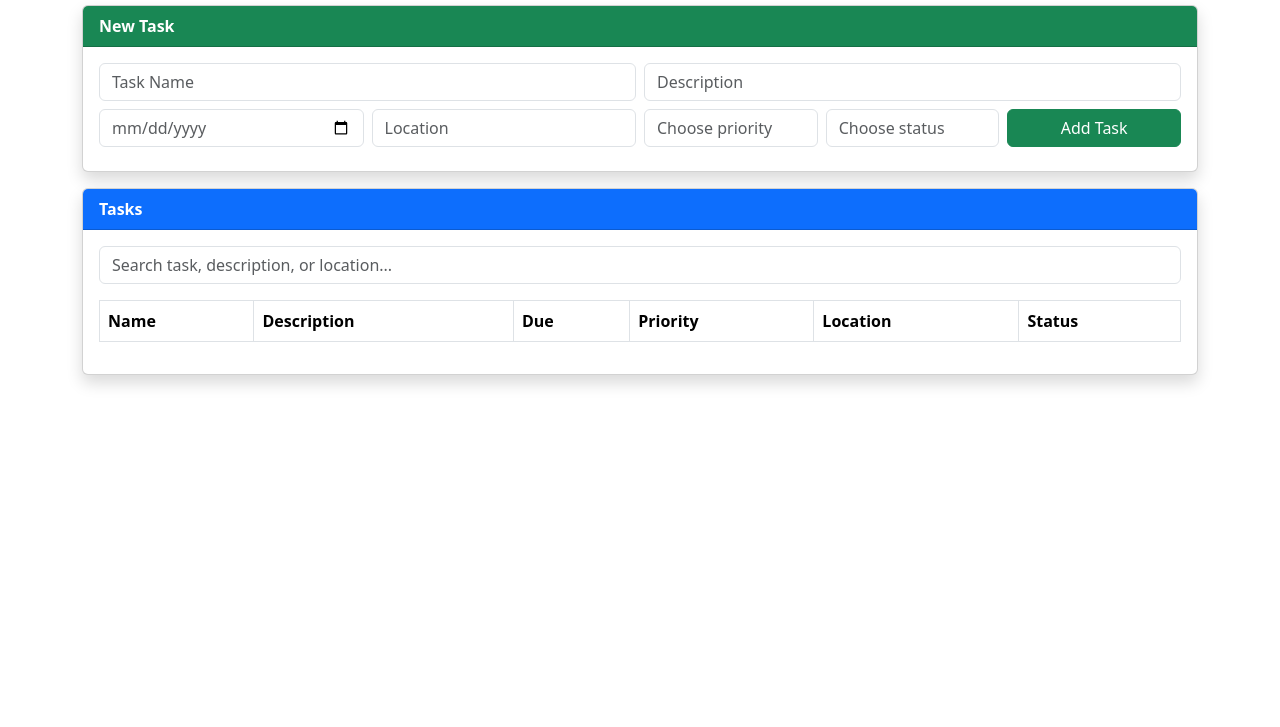
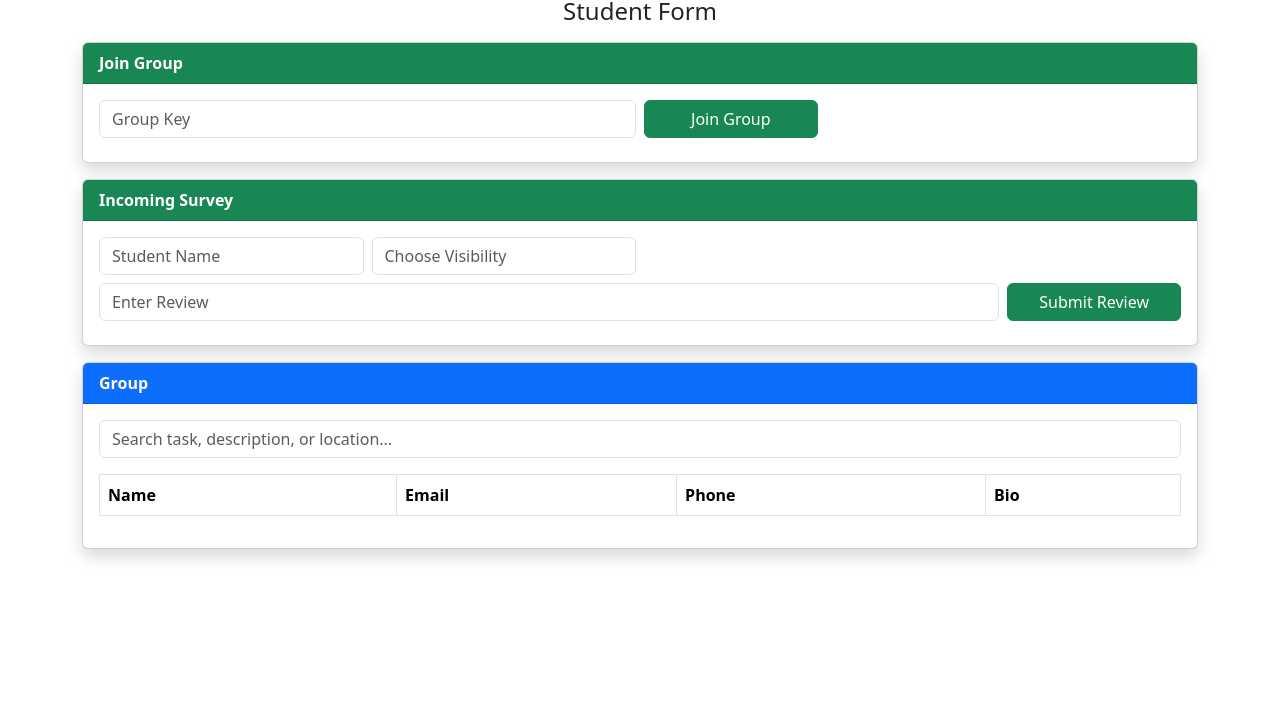
Before and after one commit to prestonharberts/csc3100-team-project, a plain HTML site: page student.html in a window 1280 px wide. Shown: the part 73-800 px from the top of the page. Drawn offline with nearby package versions, Linux system fonts and the light colour scheme; some packages are replaced by stand-ins of ours; no server answers; a script that the page names is missing.

Commit message:
Update student.html

```diff
--- a/student.html
+++ b/student.html
@@ -14,7 +14,7 @@
   <link rel="icon" href="data:,">
 
   <!-- PAGE TITLE -->
-  <title>To-Do List</title>
+  <title>Student App</title>
 
   <!-- CSS STYLESHEETS -->
   <link rel="stylesheet" href="css/lib/bootstrap.min.css" />
@@ -42,61 +42,66 @@
     </div> -->
 
     <!-- PAGE HEADER -->
-    <h2 class="text-center mb-3">📝 To-Do List</h2>
+    <h2 class="text-center">📝 RateMyTeam</h2>
+    <h4 class="text-center mb-3">Student Form</h4>
 
-    <!-- NEW TASK FORM -->
+    <!-- Join Group FORM -->
     <div class="card shadow mb-3">
       <div class="card-header bg-success text-white">
-        <strong>New Task</strong>
+        <strong>Join Group</strong>
       </div>
       <div class="card-body">
         <!-- add task inputs (Bootstrap-styled, with aria-labels) -->
-        <form id="formAddTask" onsubmit="return true">
+        <form id="formEnterGroup" onsubmit="return true">
           <!-- ROW -->
           <!-- GAP -->
           <div class="row g-2 mb-2">
             <div class="col-md-6">
-              <!-- input for task name -->
-              <input id="txtTaskName" type="text" class="form-control" placeholder="Task Name" required aria-label="input task name" />
+              <!-- input for group key -->
+              <input id="txtGroupKey" type="text" class="form-control" placeholder="Group Key" required aria-label="input group key" />
             </div>
-            <div class="col-md-6">
-              <!-- input for task description -->
-              <input id="txtTaskDescription" type="text" class="form-control" placeholder="Description" aria-label="input task description" />
+            <div class="col-md-2">
+              <!-- submit button -->
+              <button type="submit" id="btnEnterGroup" class="btn btn-success w-100">Join Group</button>
+            </div>
+          </div>
+        </form>
+      </div>
+    </div>
+
+    <!-- NEW Survey FORM -->
+    <div class="card shadow mb-3">
+      <div class="card-header bg-success text-white">
+        <strong>Incoming Survey</strong>
+      </div>
+      <div class="card-body">
+        <!-- add form inputs (Bootstrap-styled, with aria-labels) -->
+        <form id="formAddReview" onsubmit="return true">
+          <!-- ROW -->
+          <!-- GAP -->
+          <div class="row g-2 mb-2">
+            <div class="col-md-3">
+              <!-- input for student name -->
+              <input id="txtStudentName" type="text" class="form-control" placeholder="Student Name" required aria-label="input student name" />
+            </div>
+            <div class="col-md-3">
+              <!-- input for visibility -->
+              <!-- COMBO BOXES -->
+              <select id="txtReviewVisibility" class="form-control" aria-label="select review visibility">
+                <option value="" selected hidden>Choose Visibility</option>
+                <option value="Public">Public</option>
+                <option value="Private">Private</option>
+              </select>
             </div>
           </div>
           <div class="row g-2 mb-2">
-            <div class="col-md-3">
-              <!-- input for due date -->
-              <input id="dtTaskDueDate" type="date" class="form-control" required aria-label="input due date" />
-            </div>
-            <div class="col-md-3">
-              <!-- input for location -->
-              <input id="txtTaskLocation" type="text" class="form-control" placeholder="Location" aria-label="input task location" />
-            </div>
-            <div class="col-md-2">
-              <!-- input for priority -->
-              <!-- COMBO BOXES -->
-              <select id="txtTaskPriority" class="form-control" aria-label="select task priority">
-                <option value="Low" selected hidden>Choose priority</option>
-                <option value="Low">Low</option>
-                <option value="Medium">Medium</option>
-                <option value="High">High</option>
-              </select>
-            </div>
-            <div class="col-md-2">
-              <!-- input for status -->
-              <select id="txtTaskStatus" class="form-control" aria-label="select task status" required>
-                <option value="" selected disabled hidden>Choose status</option>
-                <option value="Pending">Pending</option>
-                <option value="In Progress">In Progress</option>
-                <option value="Completed">Completed</option>
-                <option value="Scheduled">Scheduled</option>
-              </select>
-
+            <div class="col-md-10">
+              <!-- input for student review -->
+              <input id="txtStudentReview" type="text" class="form-control" placeholder="Enter Review" aria-label="input student review" />
             </div>
             <div class="col-md-2">
               <!-- submit button -->
-              <button type="submit" id="btnAddTask" class="btn btn-success w-100">Add Task</button>
+              <button type="submit" id="btnAddReview" class="btn btn-success w-100">Submit Review</button>
             </div>
           </div>
         </form>
@@ -106,22 +111,20 @@
     <!-- TO-DO TASK TABLE -->
     <div class="card shadow">
       <div class="card-header bg-primary text-white">
-        <strong>Tasks</strong>
+        <strong>Group</strong>
       </div>
 
       <div class="card-body">
         <!-- search box -->
-        <input type="text" id="txtSearchTask" class="form-control mb-3" placeholder="Search task, description, or location..." aria-label="search tasks" />
+        <input type="text" id="txtSearchStudent" class="form-control mb-3" placeholder="Search task, description, or location..." aria-label="search tasks" />
         <div class="table-responsive">
           <table class="table table-bordered" id="taskTable">
             <thead class="thead-dark">
               <tr>
                 <th>Name</th>
-                <th>Description</th>
-                <th>Due</th>
-                <th>Priority</th>
-                <th>Location</th>
-                <th>Status</th>
+                <th>Email</th>
+                <th>Phone</th>
+                <th>Bio</th>
               </tr>
             </thead>
             <tbody id="taskList">
@@ -160,16 +163,16 @@
     }
 
     // handle form submission
-    document.getElementById('formAddTask').addEventListener('submit', function (e) {
+    document.getElementById('formAddReview').addEventListener('submit', function (e) {
       // SELECT BUTTON INSTEAD OF SUBMIT EXAMPLE
-      // document.querySelector('#btnAddTask').addEventListener('click', (e) => {
+      // document.querySelector('#btnAddReview').addEventListener('click', (e) => {
       e.preventDefault();
       console.log('form submitted'); // does this log?
 
       // collect input values
       const newTask = {
         ID: Date.now().toString(),
-        Name: document.getElementById('txtTaskName').value,
+        Name: document.getElementById('txtStudentName').value,
         Description: document.getElementById('txtTaskDescription').value,
         DueDate: document.getElementById('dtTaskDueDate').value,
         Priority: document.getElementById('txtTaskPriority').value,
@@ -194,7 +197,7 @@
               title: 'Task added!',
               text: 'Your task has been successfully added.',
             });
-            document.getElementById('formAddTask').reset();
+            document.getElementById('formAddReview').reset();
             fetchTasks();
           } else {
             // show error popup using SweetAlert2
@@ -209,7 +212,7 @@
     });
 
     // filter tasks by search input
-    document.getElementById('txtSearchTask').addEventListener('input', function () {
+    document.getElementById('txtSearchStudent').addEventListener('input', function () {
       const query = this.value.toLowerCase();
       const rows = document.querySelectorAll('#taskList tr');
 
```
